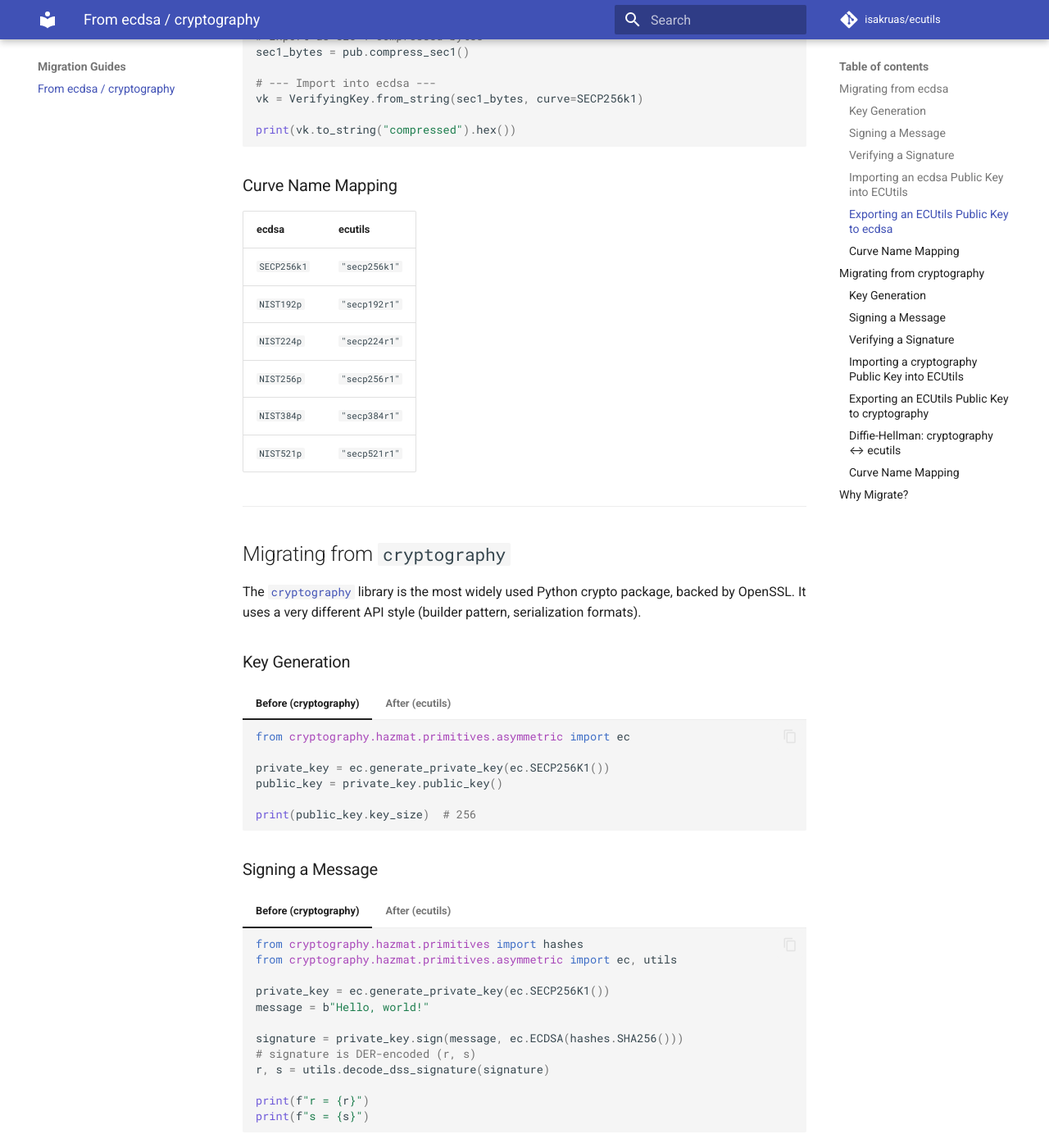
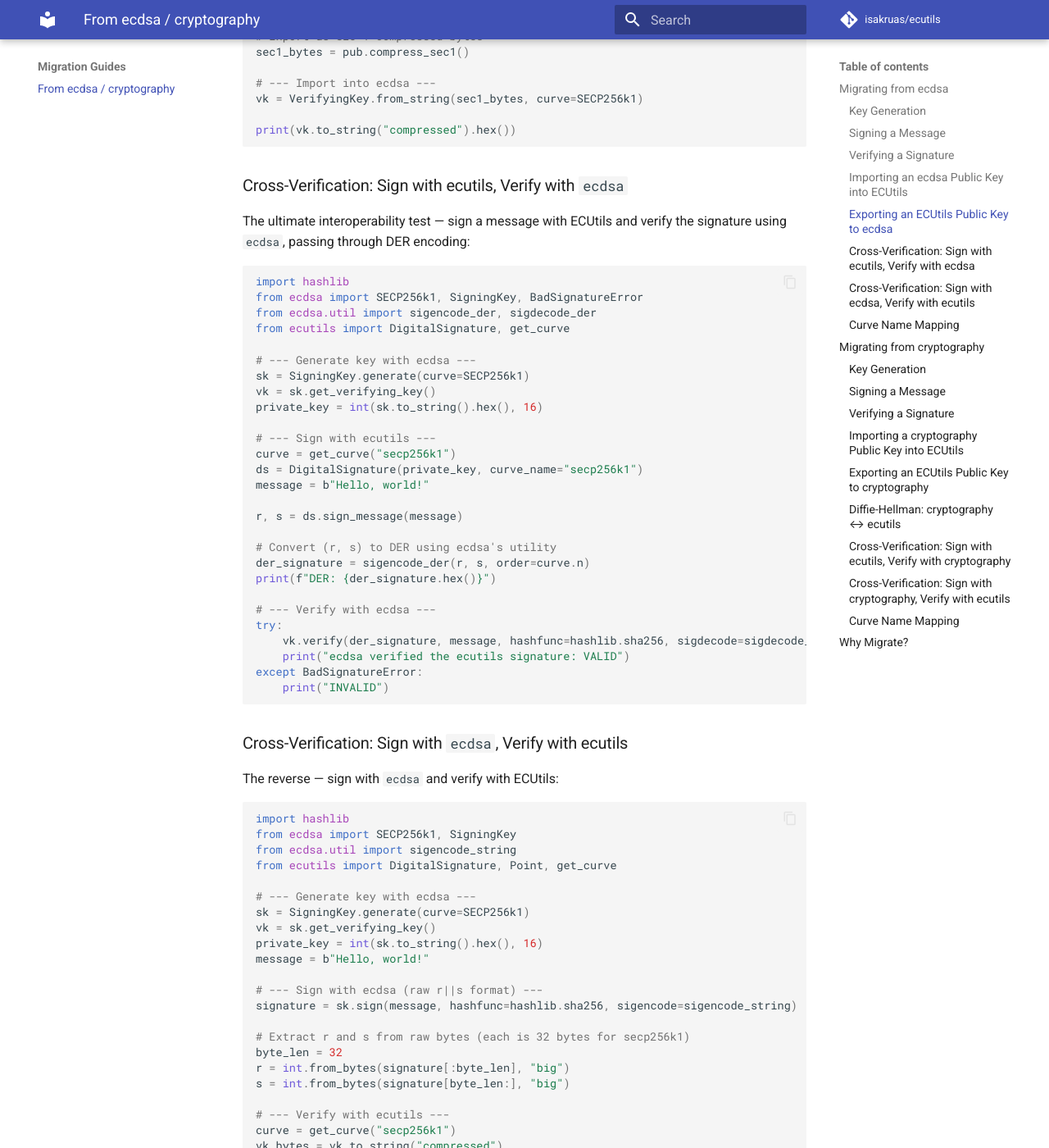
Before and after one commit to isakruas/ecutils, an MkDocs documentation site: the page built from docs/migration-guides.md, in a window 1280 px wide and 1400 px high, scrolled down 2236 px. Shown: the whole window at 82% size. Built offline with MkDocs 1.6.1 and Material for MkDocs 9.7.7, drawn with Linux system fonts in a browser that asks for light colours; comment, search, counter and statistics services are not loaded; some of the changed text lies outside the part shown.

Commit message:
docs: add cross-verification examples between ecutils, ecdsa, and cryptography

````diff
--- a/docs/migration-guides.md
+++ b/docs/migration-guides.md
@@ -160,6 +160,76 @@ sec1_bytes = pub.compress_sec1()
 vk = VerifyingKey.from_string(sec1_bytes, curve=SECP256k1)
 
 print(vk.to_string("compressed").hex())
+```
+
+### Cross-Verification: Sign with ecutils, Verify with `ecdsa`
+
+The ultimate interoperability test — sign a message with ECUtils and
+verify the signature using `ecdsa`, passing through DER encoding:
+
+```python
+import hashlib
+from ecdsa import SECP256k1, SigningKey, BadSignatureError
+from ecdsa.util import sigencode_der, sigdecode_der
+from ecutils import DigitalSignature, get_curve
+
+# --- Generate key with ecdsa ---
+sk = SigningKey.generate(curve=SECP256k1)
+vk = sk.get_verifying_key()
+private_key = int(sk.to_string().hex(), 16)
+
+# --- Sign with ecutils ---
+curve = get_curve("secp256k1")
+ds = DigitalSignature(private_key, curve_name="secp256k1")
+message = b"Hello, world!"
+
+r, s = ds.sign_message(message)
+
+# Convert (r, s) to DER using ecdsa's utility
+der_signature = sigencode_der(r, s, order=curve.n)
+print(f"DER: {der_signature.hex()}")
+
+# --- Verify with ecdsa ---
+try:
+    vk.verify(der_signature, message, hashfunc=hashlib.sha256, sigdecode=sigdecode_der)
+    print("ecdsa verified the ecutils signature: VALID")
+except BadSignatureError:
+    print("INVALID")
+```
+
+### Cross-Verification: Sign with `ecdsa`, Verify with ecutils
+
+The reverse — sign with `ecdsa` and verify with ECUtils:
+
+```python
+import hashlib
+from ecdsa import SECP256k1, SigningKey
+from ecdsa.util import sigencode_string
+from ecutils import DigitalSignature, Point, get_curve
+
+# --- Generate key with ecdsa ---
+sk = SigningKey.generate(curve=SECP256k1)
+vk = sk.get_verifying_key()
+private_key = int(sk.to_string().hex(), 16)
+message = b"Hello, world!"
+
+# --- Sign with ecdsa (raw r||s format) ---
+signature = sk.sign(message, hashfunc=hashlib.sha256, sigencode=sigencode_string)
+
+# Extract r and s from raw bytes (each is 32 bytes for secp256k1)
+byte_len = 32
+r = int.from_bytes(signature[:byte_len], "big")
+s = int.from_bytes(signature[byte_len:], "big")
+
+# --- Verify with ecutils ---
+curve = get_curve("secp256k1")
+vk_bytes = vk.to_string("compressed")
+pub = Point.from_sec1(vk_bytes, curve)
+
+ds = DigitalSignature(private_key, curve_name="secp256k1")
+is_valid = ds.verify_message(pub, message, r, s)
+
+print(f"ecutils verified the ecdsa signature: {'VALID' if is_valid else 'INVALID'}")
 ```
 
 ### Curve Name Mapping
@@ -386,6 +456,87 @@ assert alice_shared == bob_shared_bytes
 print("Shared secrets match!")
 ```
 
+### Cross-Verification: Sign with ecutils, Verify with `cryptography`
+
+Sign a message with ECUtils and verify using `cryptography` via DER encoding:
+
+```python
+import secrets
+from cryptography.hazmat.primitives import hashes
+from cryptography.hazmat.primitives.asymmetric import ec, utils
+from cryptography.hazmat.primitives.serialization import (
+    Encoding, PublicFormat,
+)
+from cryptography.exceptions import InvalidSignature
+from ecutils import DigitalSignature, Point, get_curve, get_generator
+
+# --- Generate key in ecutils ---
+curve = get_curve("secp256k1")
+G = get_generator("secp256k1")
+private_key = secrets.randbelow(curve.n - 1) + 1
+pub = private_key * G
+
+# --- Sign with ecutils ---
+ds = DigitalSignature(private_key, curve_name="secp256k1")
+message = b"Hello, world!"
+r, s = ds.sign_message(message)
+
+# Convert (r, s) to DER
+der_signature = utils.encode_dss_signature(r, s)
+print(f"DER: {der_signature.hex()}")
+
+# --- Verify with cryptography ---
+sec1_bytes = pub.compress_sec1()
+crypto_pub = ec.EllipticCurvePublicKey.from_encoded_point(
+    ec.SECP256K1(), sec1_bytes
+)
+
+try:
+    crypto_pub.verify(der_signature, message, ec.ECDSA(hashes.SHA256()))
+    print("cryptography verified the ecutils signature: VALID")
+except InvalidSignature:
+    print("INVALID")
+```
+
+### Cross-Verification: Sign with `cryptography`, Verify with ecutils
+
+The reverse — sign with `cryptography` and verify with ECUtils:
+
+```python
+import secrets
+from cryptography.hazmat.primitives import hashes
+from cryptography.hazmat.primitives.asymmetric import ec, utils
+from cryptography.hazmat.primitives.serialization import (
+    Encoding, PublicFormat,
+)
+from ecutils import DigitalSignature, Point, get_curve
+
+# --- Generate key in cryptography ---
+crypto_sk = ec.generate_private_key(ec.SECP256K1())
+crypto_pub = crypto_sk.public_key()
+message = b"Hello, world!"
+
+# --- Sign with cryptography ---
+der_signature = crypto_sk.sign(message, ec.ECDSA(hashes.SHA256()))
+
+# Extract r, s from DER
+r, s = utils.decode_dss_signature(der_signature)
+
+# --- Verify with ecutils ---
+pub_bytes = crypto_pub.public_bytes(
+    Encoding.X962, PublicFormat.CompressedPoint
+)
+curve = get_curve("secp256k1")
+pub = Point.from_sec1(pub_bytes, curve)
+
+# Get private key number for DigitalSignature
+private_numbers = crypto_sk.private_numbers()
+ds = DigitalSignature(private_numbers.private_value, curve_name="secp256k1")
+
+is_valid = ds.verify_message(pub, message, r, s)
+print(f"ecutils verified the cryptography signature: {'VALID' if is_valid else 'INVALID'}")
+```
+
 ### Curve Name Mapping
 
 | cryptography | ecutils |
````
